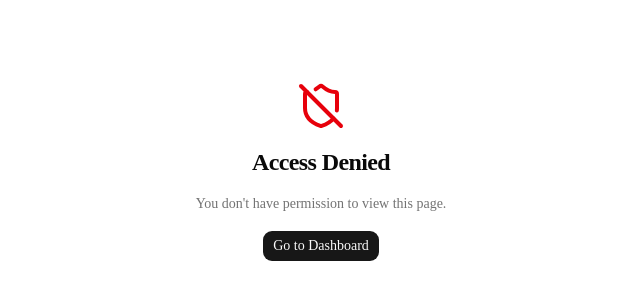
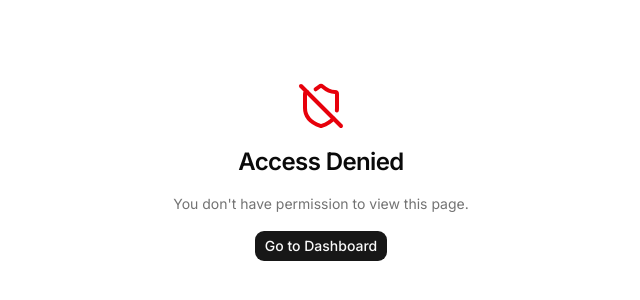
Before and after one commit to elitochanjr/Craftr, a Next.js app: page /403 in a window 1280 px wide. Shown: the part 228-528 px from the top of the page, without its empty margins (319-959 px from the left). Built offline with nearby package versions, Linux system fonts and the light colour scheme; no server answers.

Commit message:
fix: load Inter font via next/font (was falling back to browser serif)

```diff
--- a/src/app/layout.tsx
+++ b/src/app/layout.tsx
@@ -1,7 +1,10 @@
 import type { Metadata } from "next";
+import { Inter } from "next/font/google";
 import "./globals.css";
 import { ThemeProvider } from "@/components/providers/theme-provider";
 import { auth } from "@/auth";
+
+const inter = Inter({ subsets: ["latin"], variable: "--font-sans" });
 
 export const metadata: Metadata = {
   title: "Craftr",
@@ -36,7 +39,7 @@ export default async function RootLayout({
       data-accent={accent}
       suppressHydrationWarning
     >
-      <body className="min-h-full font-sans antialiased bg-background text-foreground">
+      <body className={`${inter.variable} min-h-full font-sans antialiased bg-background text-foreground`}>
         <ThemeProvider>{children}</ThemeProvider>
       </body>
     </html>
```
